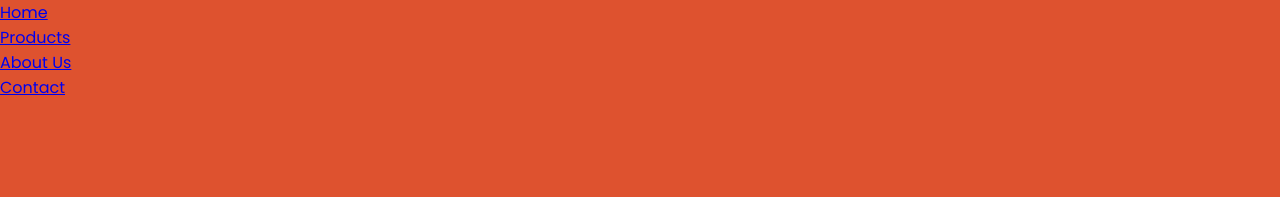
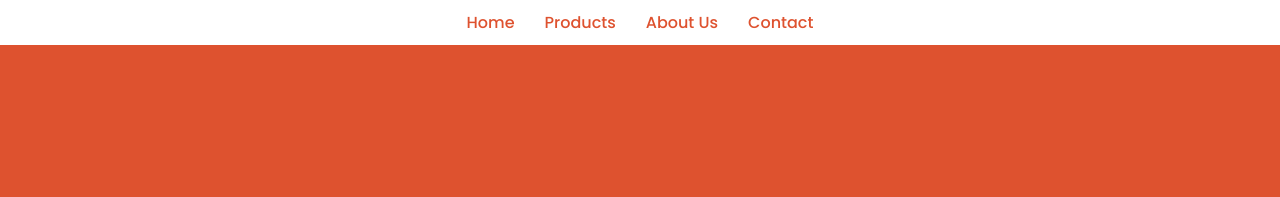
Before and after one commit to VicNLima/menus, a plain HTML site: page index.html in a window 1280 px wide. Shown: the top 197 px of the page. Drawn offline with nearby package versions, Linux system fonts and the light colour scheme.

Commit message:
Update style.css

```diff
--- a/style.css
+++ b/style.css
@@ -1,56 +1,83 @@
 @import url('https://fonts.googleapis.com/css2?family=Poppins:wght@300;400;500;600&display=swap');
 
-*{
+* {
     margin: 0;
     padding: 0;
     box-sizing: border-box;
     font-family: 'Poppins', sans-serif;
 }
 
-body{
+body {
     width: 100%;
     height: 100vh;
     position: relative;
     background: #DE522F;
 }
 
-.container{
+.top-menu {
+    background: #fff;
+    padding: 10px 0;
+}
+
+.top-menu ul {
+    list-style: none;
+    display: flex;
+    justify-content: center;
+}
+
+.top-menu li {
+    margin: 0 15px;
+}
+
+.top-menu a {
+    text-decoration: none;
+    color: #DE522F;
+    font-weight: 500;
+    font-size: 16px;
+    transition: color 0.3s ease-in-out;
+}
+
+.top-menu a:hover {
+    color: #B41D26;
+}
+
+.container {
     width: 350px;
     height: 400px;
     position: absolute;
     left: 50%;
     top: 50%;
-    transform: translate(-50%,-50%);
+    transform: translate(-50%, -50%);
 }
 
-.container .product{
+.container .product {
     background: #fafafa;
     padding: 20px;
     text-align: center;
     border-radius: 15px;
 }
 
-.container .product .image{
+.container .product .image {
     width: 300px;
     height: 150px;
     margin: auto;
 }
 
-.container .product .image .product-image{
+.container .product .image .product-image {
     width: 100%;
     height: 100%;
     object-fit: contain;
     transition: 0.8s linear;
 }
 
-.container .product .color{
+.container .product .color {
     display: flex;
-    align-items:center ;
+    align-items: center;
     justify-content: center;
     margin: 15px;
 }
 
-.container .product .color span{
+.container .product .color span {
     width: 15px;
     height: 15px;
     margin: 0 15px;
@@ -60,23 +87,23 @@ body{
     position: relative;
 }
 
-.container .product .color .green{
+.container .product .color .green {
     background: #9ABE62;
 }
 
-.container .product .color .black{
+.container .product .color .black {
     background: #222627;
 }
 
-.container .product .color .red{
+.container .product .color .red {
     background: #B41D26;
 }
 
-.container .product .color .orange{
+.container .product .color .orange {
     background: #DE522F;
 }
 
-.container .product .color .active::after{
+.container .product .color .active::after {
     content: "";
     width: 17px;
     height: 17px;
@@ -87,25 +114,25 @@ body{
     top: -3px;
 }
 
-.container .product .title{
+.container .product .title {
     font-size: 22px;
     text-align: center;
 }
 
-.container .product .detail{
+.container .product .detail {
     text-align: center;
 }
 
-.container .product .detail p{
+.container .product .detail p {
     margin: 15px;
     font-size: 25px;
 }
 
-.container .product .detail p span{
+.container .product .detail p span {
     color: #DE522F;
 }
 
-.container .product .detail a{
+.container .product .detail a {
     text-decoration: none;
     background: #DE522F;
     padding: 8px 45px;
```
